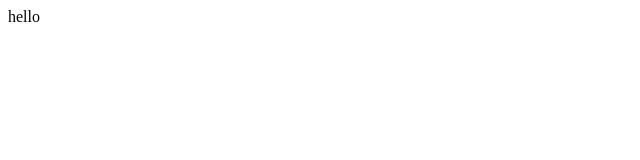
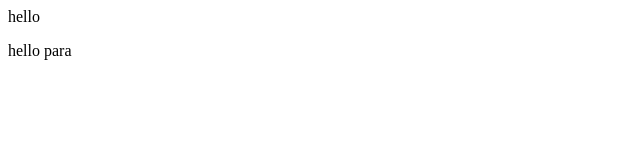
Before and after one commit to KKSukanya/new-repo-today, a plain HTML site: page index.html in a window 1280 px wide. Shown: the full height of the page, 0-640 px from the left. Drawn offline with Linux system fonts and the light colour scheme.

Commit message:
added a new file

```diff
--- a/index.html
+++ b/index.html
@@ -1 +1,2 @@
 <p>hello</p>
+<p>hello para</p>
```
